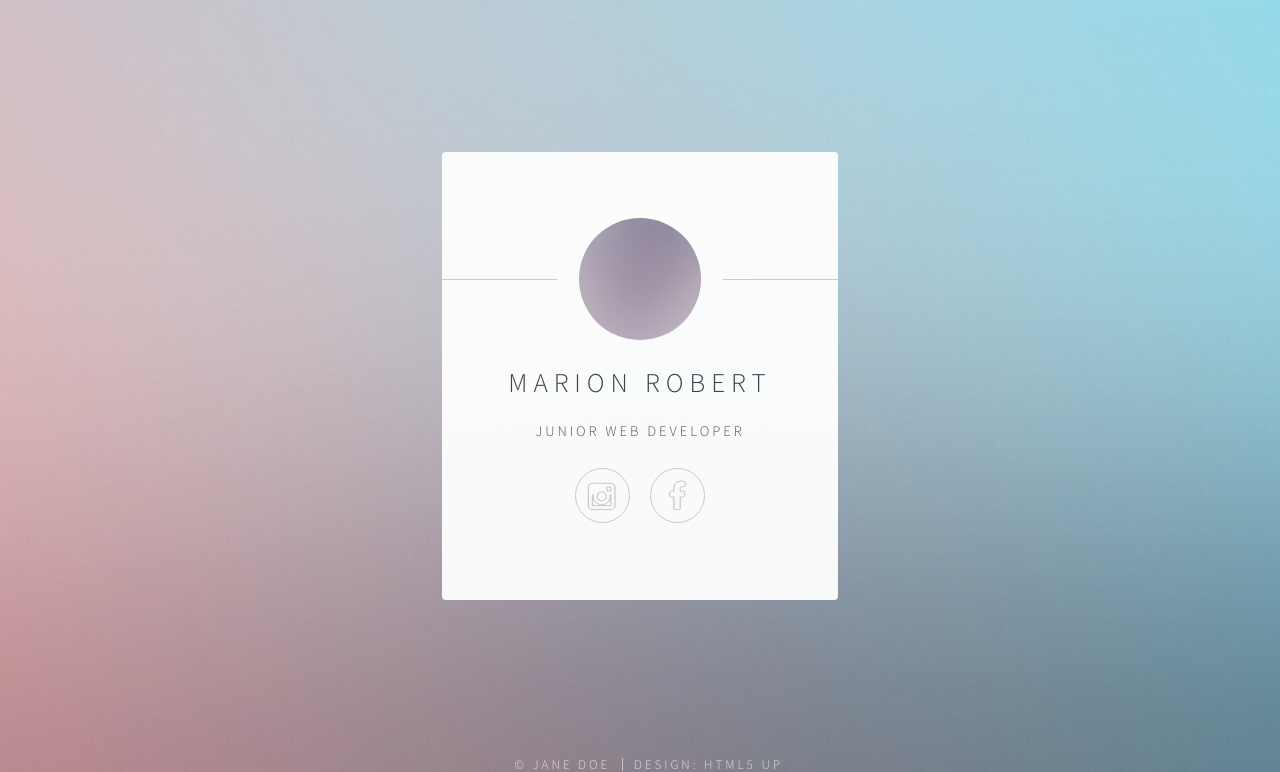
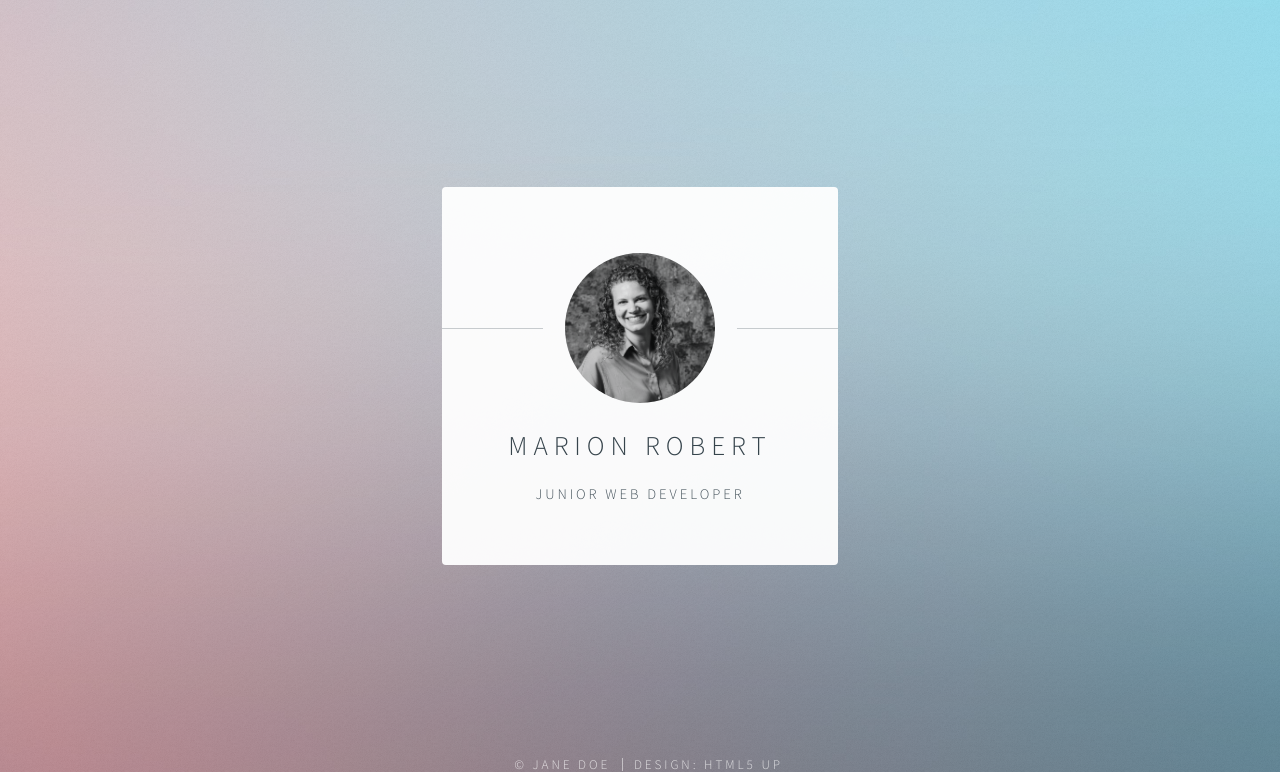
Before and after one commit to marionrobert/MyPersonnalSite, a Flask app: page / in a window 1280 px wide. Shown: the top 772 px of the page. Run offline with Flask 2, Linux system fonts and the light colour scheme.

Commit message:
resize the avatar picture with object-fit cover

```diff
--- a/static/assets/css/main.css
+++ b/static/assets/css/main.css
@@ -735,6 +735,9 @@
 				margin: 0 auto;
 				border-radius: 100%;
 				box-shadow: 0 0 0 1.5em #ffffff;
+				width: 150px;
+				height: 150px;
+				object-fit: cover;
 			}
 
 			#main .avatar:before {
--- a/templates/index.html
+++ b/templates/index.html
@@ -23,7 +23,7 @@
 				<!-- Main -->
 					<section id="main">
 						<header>
-							<span class="avatar"><img src="static/images/avatar.jpg" alt="" /></span>
+							<span class="avatar"><img src="static/images/picture.jpg" alt="" /></span>
 							<h1>Marion Robert</h1>
 							<p>Junior Web Developer</p>
 						</header>
@@ -66,8 +66,6 @@
 						-->
 						<footer>
 							<ul class="icons">
-								<li><a href="#" class="fa-instagram">Instagram</a></li>
-								<li><a href="#" class="fa-facebook">Facebook</a></li>
 							</ul>
 						</footer>
 					</section>
```
